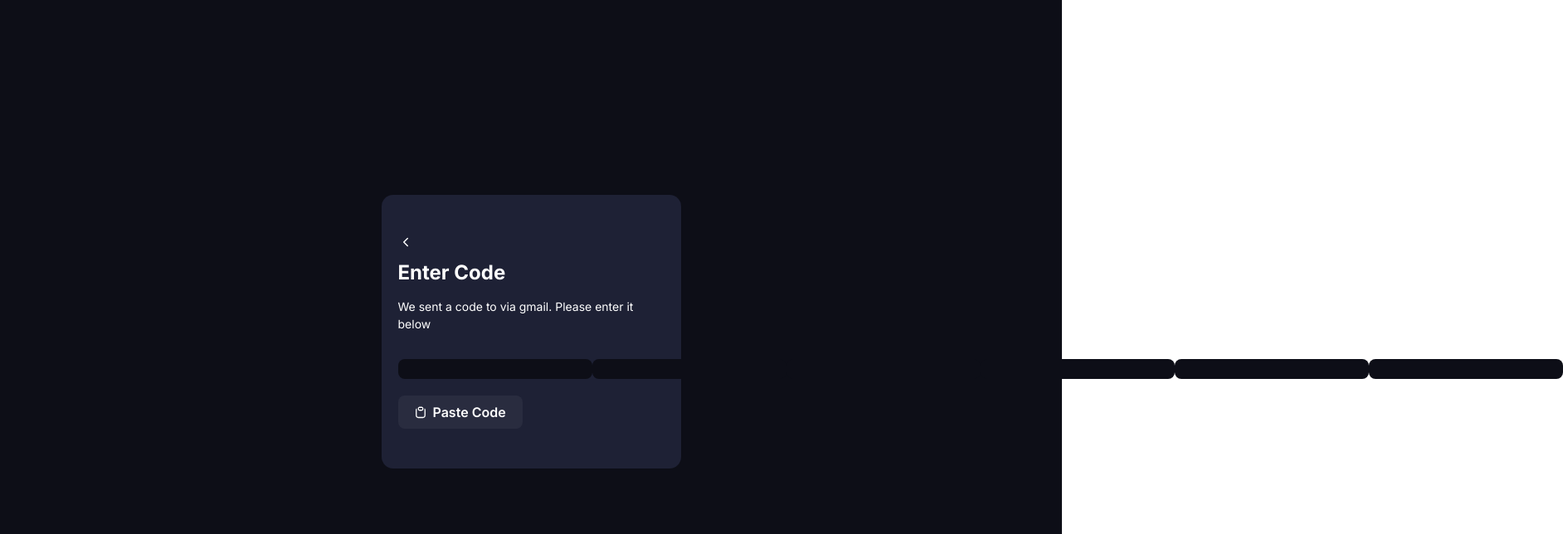
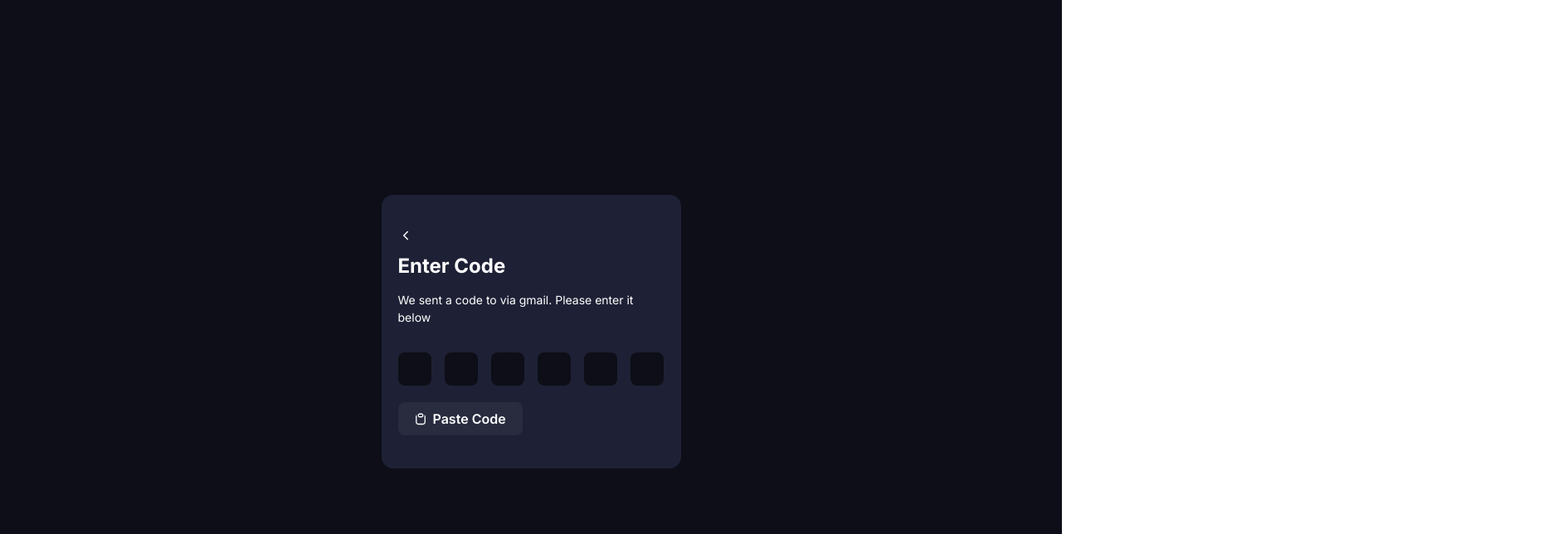
Before and after one commit to Cratebux/tazkora, a Next.js app: page /verify in a window 1280 px wide. Shown: the top 644 px of the page at 83% size, 1884 px wide, since content can reach past the window. Built offline with nearby package versions, Linux system fonts and the light colour scheme.

Commit message:
Modified some pages

```diff
--- a/src/app/(auth)/verify/page.jsx
+++ b/src/app/(auth)/verify/page.jsx
@@ -72,14 +72,14 @@ const Verify = () => {
           We sent a code to <span className="text-base font-bold">{email}</span>{" "}
           via gmail. Please enter it below
         </p>
-        <div className="flex justify-between pt-5 w-full">
+        <div className="flex justify-between pt-5 w-full overflow-hidden">
           {code.map((value, index) => (
             <input
               onChange={(e) => handleInputChange(index, e.target.value)}
               value={value}
               key={index}
               maxLength="1"
-              className="mx-auto mt-3 flex h-[44] w-[44] rounded-[8px] bg-profilebg text-center outline-none"
+              className="mt-3 flex h-[2.5rem] w-[2.5rem] rounded-[8px] bg-profilebg text-center outline-none"
             />
           ))}
         </div>
```
